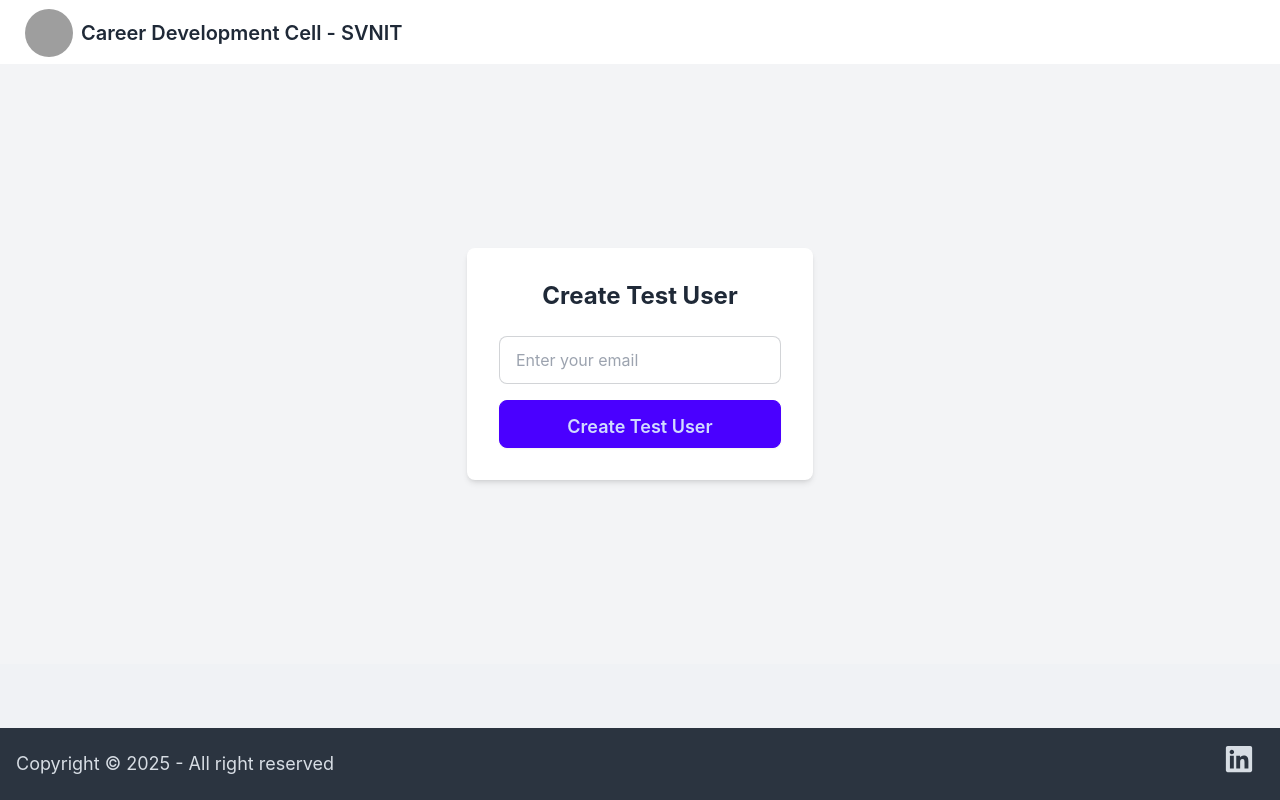
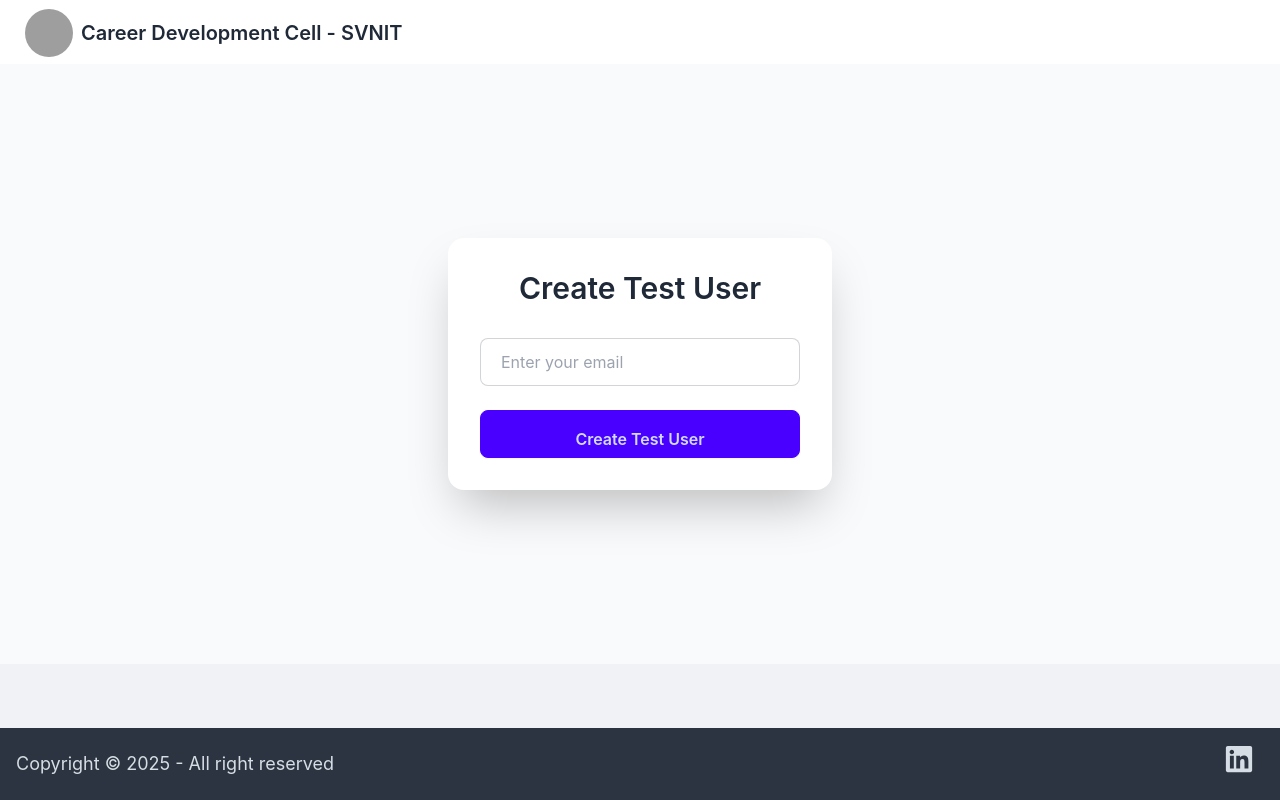
Before and after one commit to saketh010/CDC-Portal, a Next.js app: page /test-user in a window 1280 px wide. Built offline with nearby package versions, Linux system fonts and the light colour scheme; grey boxes are pictures that could not be loaded.

Commit message:
UI changes

```diff
--- a/pages/test-user.js
+++ b/pages/test-user.js
@@ -11,10 +11,9 @@ export default function TestUserPage() {
   const router = useRouter();
 
   useEffect(() => {
-    let timer;
+    if (!emailSent) return;
 
-    if (emailSent) {
-      timer = setInterval(() => {
+    const timer = setInterval(() => {
       setCountdown((prev) => {
         if (prev <= 1) {
           clearInterval(timer);
@@ -24,9 +23,6 @@ export default function TestUserPage() {
         return prev - 1;
       });
     }, 1000);
-    } else {
-      setCountdown(5); // reset countdown if emailSent is false
-    }
 
     return () => clearInterval(timer);
   }, [emailSent, router]);
@@ -52,7 +48,6 @@ export default function TestUserPage() {
         setError(data.message || 'Unable to create test user');
       }
     } catch (err) {
-      console.error(err);
       setError('Something went wrong. Please try again.');
     } finally {
       setLoading(false);
@@ -61,33 +56,83 @@ export default function TestUserPage() {
 
   return (
     <>
-      <PageHead title="Create Test User" description="Create a test user for the SVNIT Career Portal to explore features and functionalities." />
-      <div className="h-[75vh] flex items-center justify-center bg-gray-100">
-        <div className="max-w-xl p-8 bg-white rounded-lg shadow-md">
-          <h2 className="text-2xl font-bold text-center mb-6">Create Test User</h2>
-          <form className="flex flex-col gap-4" onSubmit={handleCreateUser}>
+      <PageHead
+        title="Create Test User"
+        description="Create a test user to explore features."
+      />
+      {/* <div className="min-h-[75vh] flex items-center justify-center bg-gray-50">
+        <div className="max-w-md w-full bg-white p-6 rounded-lg shadow-lg">
+          <h2 className="text-2xl font-semibold mb-6 text-center">
+            Create Test User
+          </h2>
+          <form onSubmit={handleCreateUser} className="space-y-4">
             <input
               type="email"
               placeholder="Enter your email"
-              className="input input-bordered w-full"
-              required
+              className="input input-bordered w-full py-3 px-4 text-base"
               value={email}
               onChange={(e) => setEmail(e.target.value)}
               disabled={loading || emailSent}
+              required
             />
-            <button type="submit" className="btn btn-primary w-full text-lg p-3" disabled={loading || emailSent}>
+            <button
+              type="submit"
+              disabled={loading || emailSent}
+              className="btn btn-primary w-full py-3 text-base"
+            >
               {loading ? 'Creating...' : 'Create Test User'}
             </button>
-
-            {error && <p className="text-red-500 text-center mt-2">{error}</p>}
-
+            {error && (
+              <p className="text-red-600 text-center mt-2">{error}</p>
+            )}
             {emailSent && (
-              <p className="text-green-600 text-center mt-4">
-                Email sent! Redirecting to login in {countdown} second{countdown !== 1 ? 's' : ''}.{' '}
+              <p className="text-green-700 text-center mt-2">
+                Email sent! Redirecting in {countdown} second
+                {countdown !== 1 ? 's' : ''}.{' '}
                 <button
-                  className="text-blue-600 underline"
+                  type="button"
+                  className="underline text-blue-600"
                   onClick={() => router.push('/')}
+                >
+                  Click here
+                </button>
+              </p>
+            )}
+          </form>
+        </div>
+      </div> */}
+        <div className="min-h-[75vh] flex items-center justify-center bg-gray-50">
+            <div className="max-w-sm w-full bg-white p-8 rounded-2xl shadow-2xl">
+                <h2 className="text-3xl font-semibold mb-8 text-center">
+                Create Test User
+                </h2>
+                <form onSubmit={handleCreateUser} className="space-y-6">
+                <input
+                    type="email"
+                    placeholder="Enter your email"
+                    className="input input-bordered w-full py-4 px-5 text-base"
+                    value={email}
+                    onChange={(e) => setEmail(e.target.value)}
+                    disabled={loading || emailSent}
+                    required
+                />
+                <button
+                    type="submit"
+                    disabled={loading || emailSent}
+                    className="btn btn-primary w-full py-4 text-base"
+                >
+                    {loading ? 'Creating...' : 'Create Test User'}
+                </button>
+                {error && (
+                    <p className="text-red-600 text-center mt-2">{error}</p>
+                )}
+                {emailSent && (
+                    <p className="text-green-700 text-center mt-2">
+                    Email sent! Redirecting in {countdown} second{countdown !== 1 ? 's' : ''}.{' '}
+                    <button
                         type="button"
+                        className="underline text-blue-600"
+                        onClick={() => router.push('/')}
                     >
                         Click here
                     </button>
```
Lines whose indentation alone changed are shown as unchanged.
